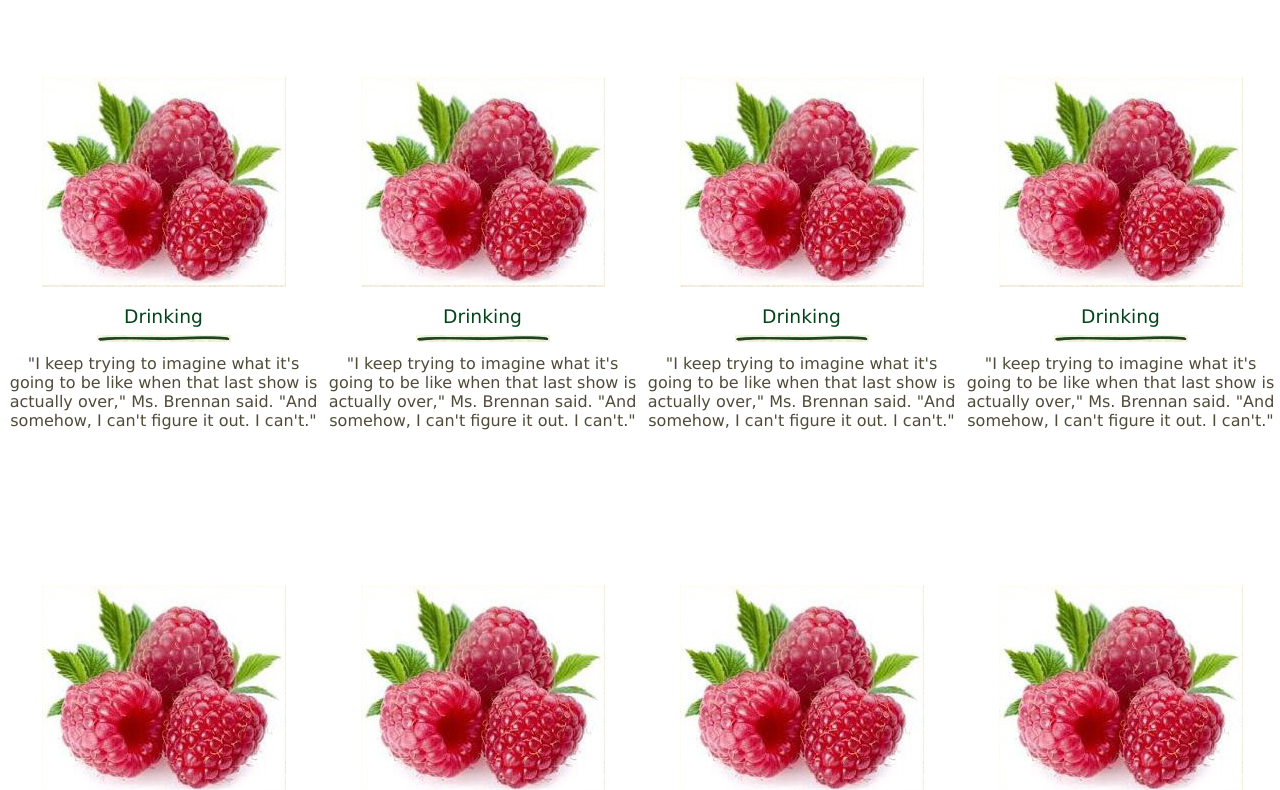
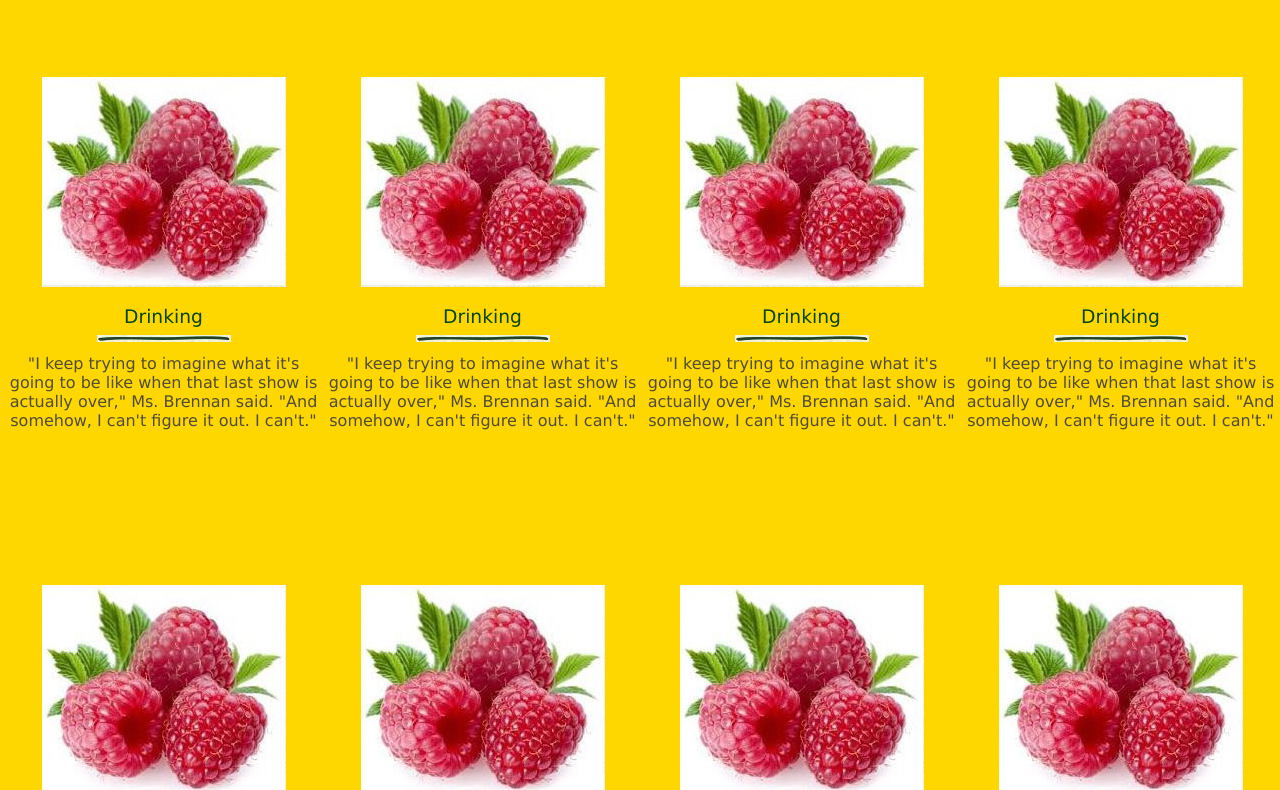
Before and after one commit to alekskel/igorlanari-test-pages, a plain HTML site: page Test page 1/index.html in a window 1280 px wide. Shown: the part 322-1112 px from the top of the page. Drawn offline with Linux system fonts and the light colour scheme.

Commit message:
Dodat background gold

```diff
--- a/Test page 1/css/custom.css
+++ b/Test page 1/css/custom.css
@@ -1,3 +1,7 @@
+body{
+	background: gold;
+}
+
 .test-container {
   padding-left: 4px;
   color: #03441a;
```
